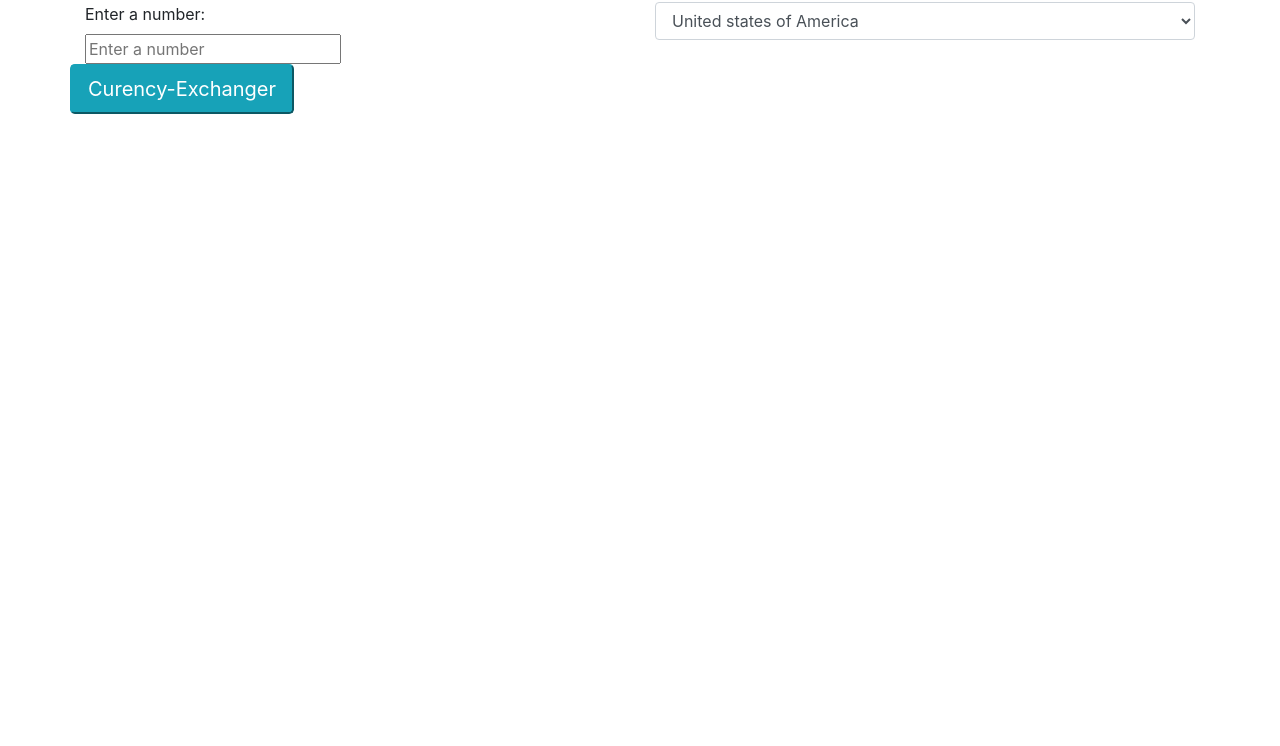
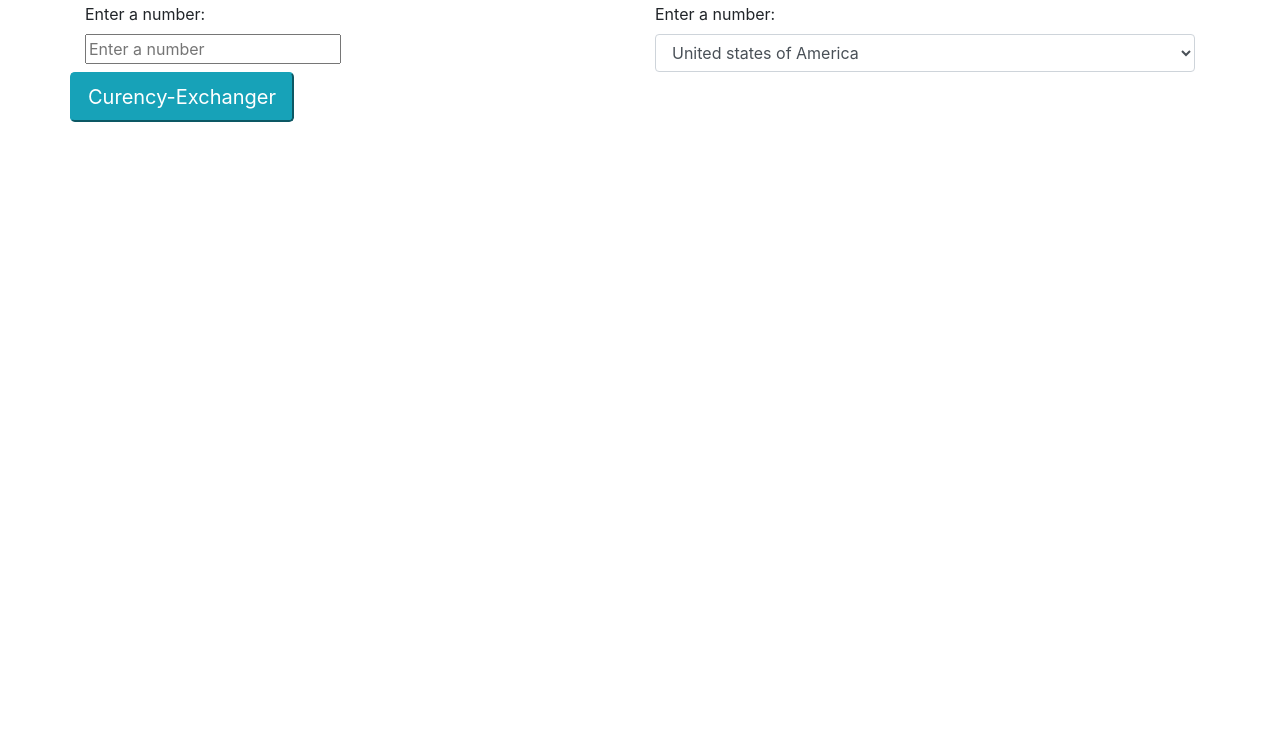
Before and after one commit to alleyesonme21/currency-exchanger, a website built with webpack: page src/index.html in a window 1280 px wide. Shown: the part 54-800 px from the top of the page. Built offline with nearby package versions, Linux system fonts and the light colour scheme.

```diff
--- a/src/index.html
+++ b/src/index.html
@@ -15,6 +15,7 @@
     <input id="number" type="text" placeholder="Enter a number">
   </div>
   <div class='col-md-6'>
+    <label for="country">Enter a number:</label>
     <select class="form-control" id="country">
       <option value="USD">United states of America</option>
       <option value="AUD">Australia</option>
@@ -27,8 +28,6 @@
   </div>
   <button class="btn-info btn-lg" id="currencyInfo">Curency-Exchanger</button>
   <div id="currencyShow"></div>
-  <!-- <div id="output"></div> -->
-
 </div>
 </body>
 </html>
```
Lines whose indentation alone changed are shown as unchanged.
